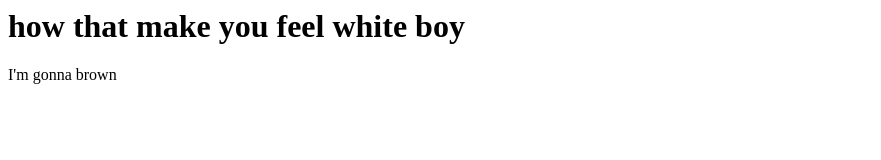
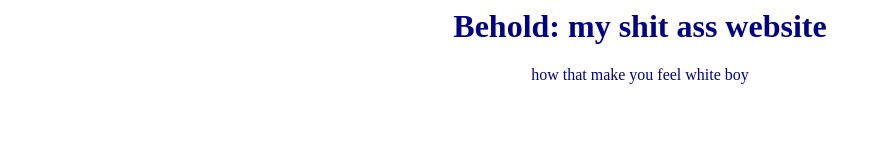
Before and after one commit to CalebBorg/MyWebsite, a plain HTML site: page index.html in a window 1280 px wide. Shown: the whole page, without its empty margins (0-881 px from the left). Drawn offline with Linux system fonts and the light colour scheme.

Commit message:
added style

```diff
--- a/index.html
+++ b/index.html
@@ -1,19 +1,22 @@
 <html lang="en">
 <!-- set language to english, starts file -->
 
-<!-- starts head text -->
+<!-- links to our style doc -->
+<link rel="stylesheet" href="style.css">
+
+<!-- hidden head name -->
 <head>
     <meta charset="UTF-8">
     <meta name="viewport" content="width=device-width, initial-scale=1.0">
-    <title>Behold: My shit ass website</title>
+    <title>hidden title</title>
 </head>
 
 <!-- starts body text -->
 <body>
     <!-- header text -->
-    <h1>how that make you feel white boy</h1>
+    <h1>Behold: my shit ass website</h1>
 
     <!-- paragraph text -->
-    <p>I'm gonna brown</p>
+    <p>how that make you feel white boy</p>
 </body>
 </html>
--- /dev/null
+++ b/style.css
@@ -0,0 +1,4 @@
+body {
+    color: darkblue; /* Change all text to dark blue */
+    text-align: center; /* Center text horizontally */
+}
```
